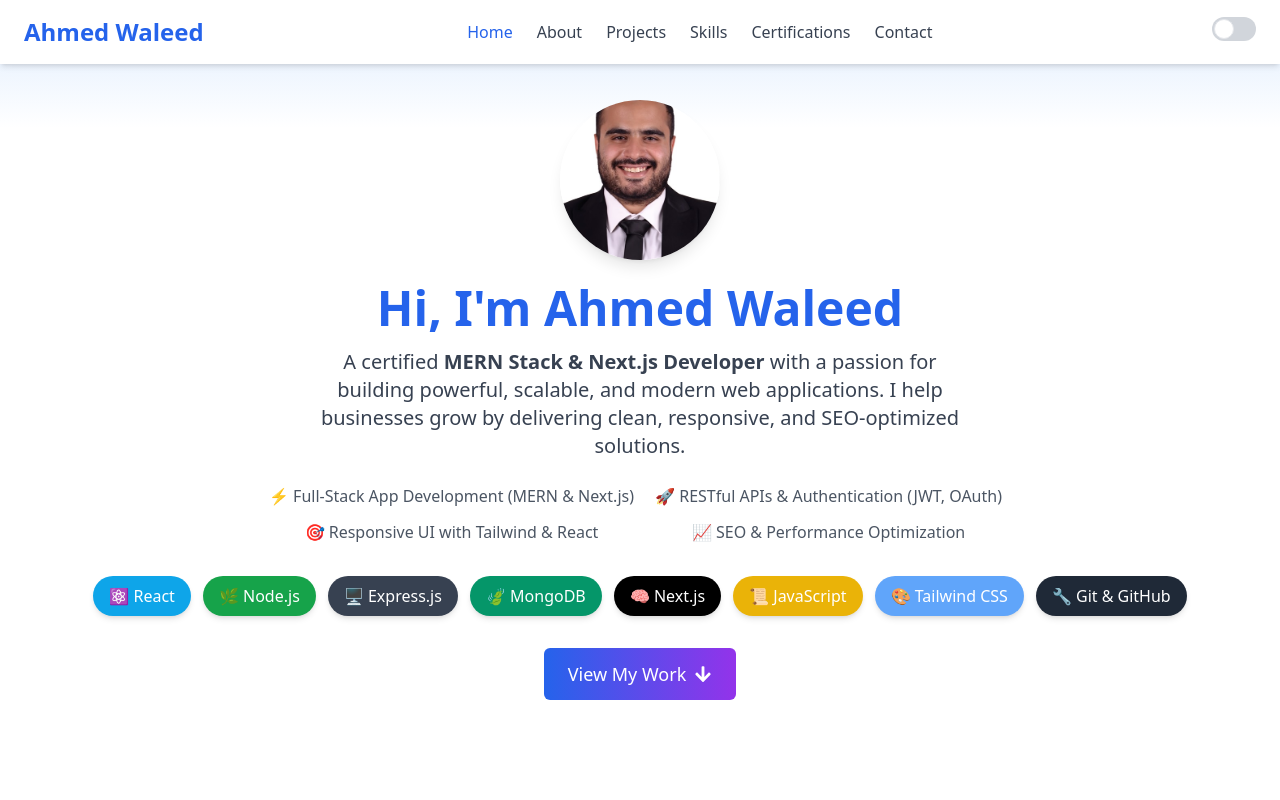
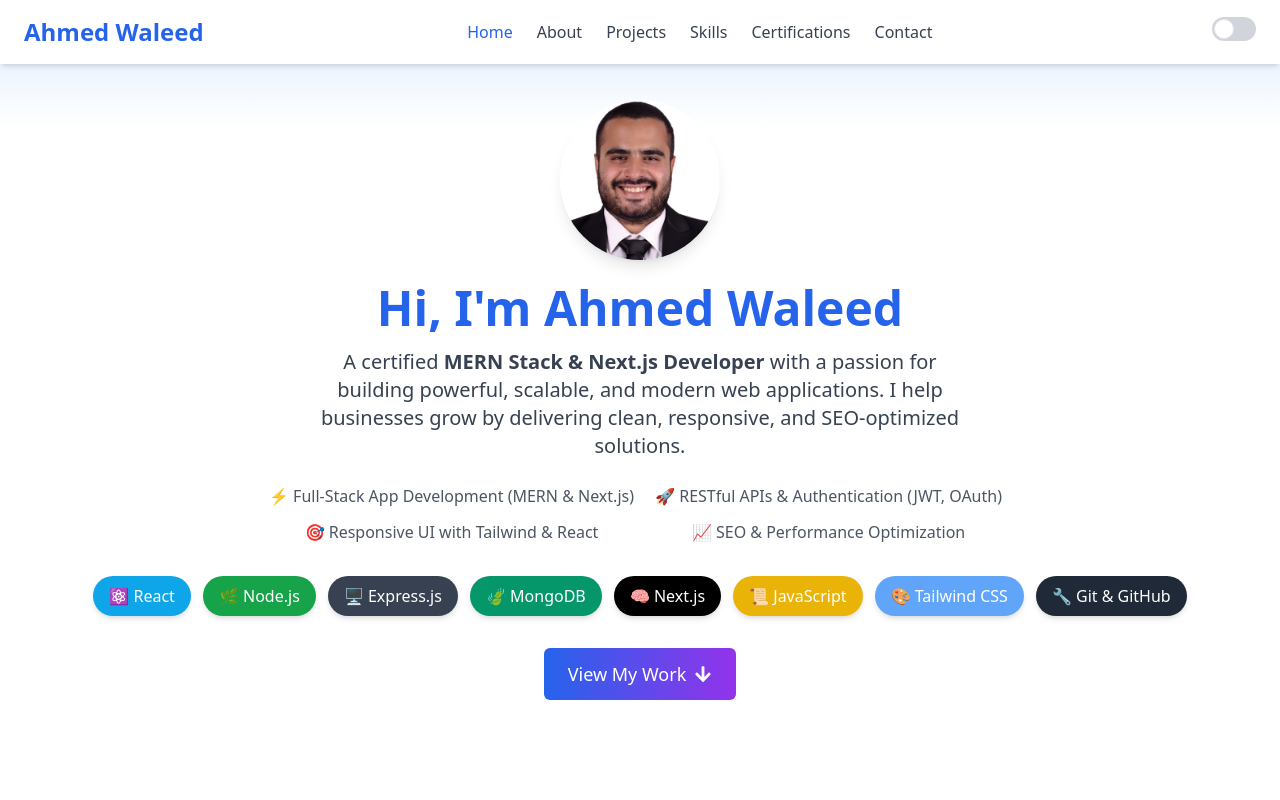
Before and after one commit to AhmedWaleed225/Portfolio, a React (Create React App) app: page / in a window 1280 px wide. Shown: the top 800 px of the page. Built offline with nearby package versions, Linux system fonts and the light colour scheme.

Commit message:
Update About, Certifications, Projects, Skills pages

```diff
--- a/src/Pages/Home.js
+++ b/src/Pages/Home.js
@@ -60,7 +60,7 @@
               <img
                 src={Photo}
                 alt="Ahmed Waleed Portrait"
-                className="w-full h-full object-cover"
+                className="w-full h-full object-cover object-[90%_20%]"
               />
             </div>
           </Tilt>
```
